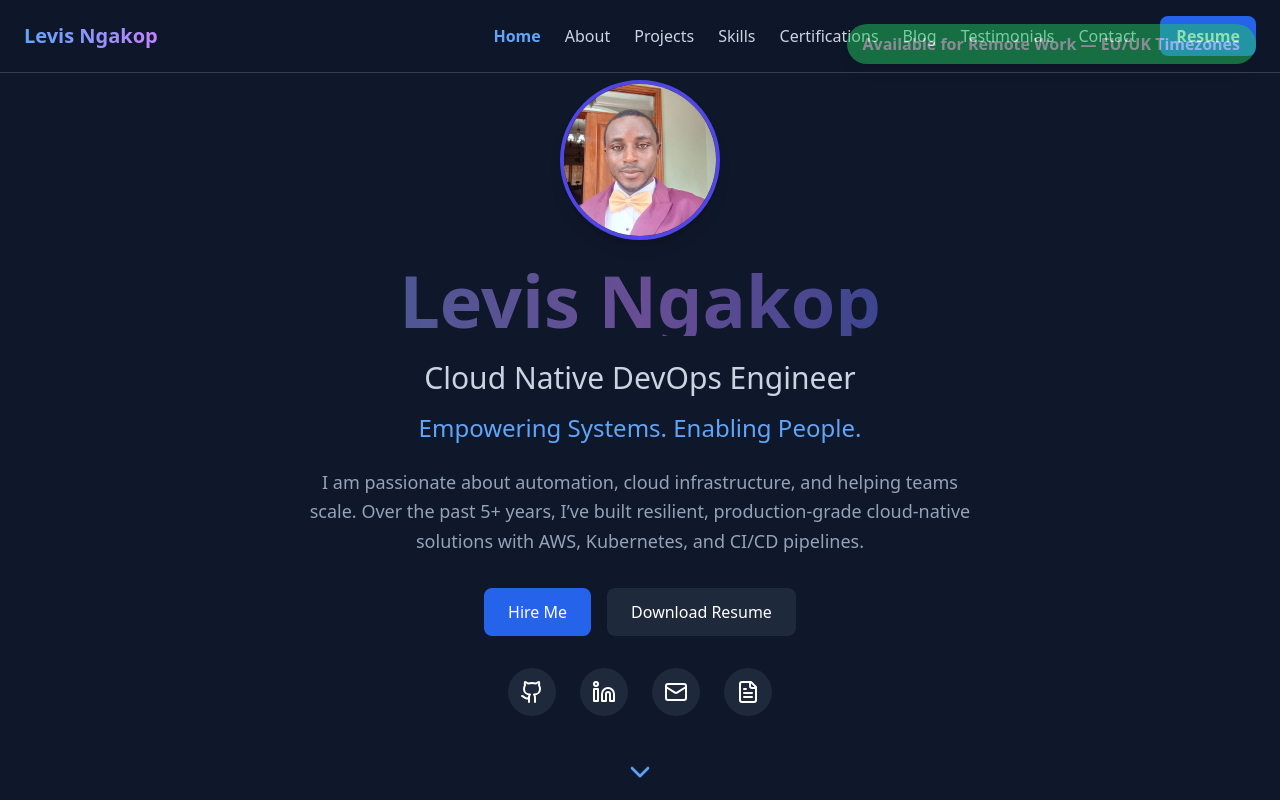
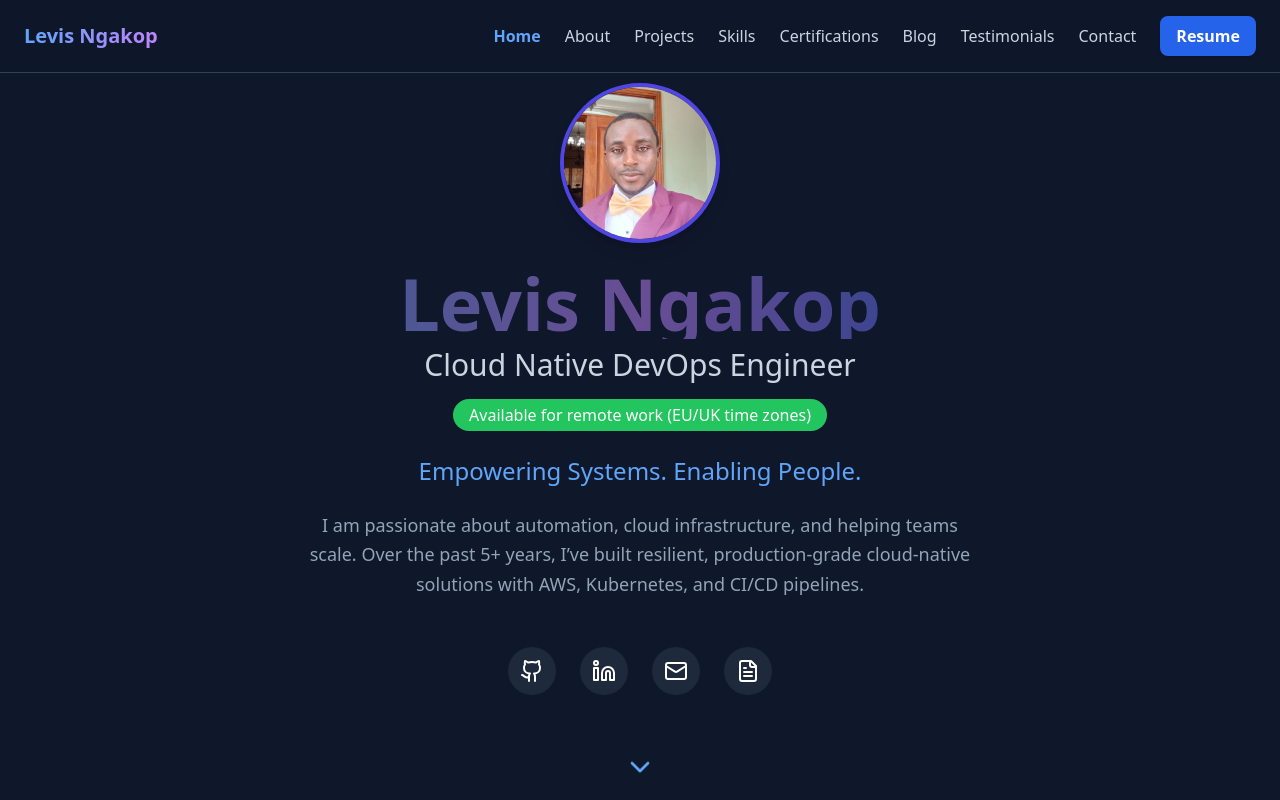
Before and after one commit to Levisngakop/porfolio-web-devops-engineer, a React (Vite) app: page / in a window 1280 px wide. Shown: the top 800 px of the page. Built offline with nearby package versions, Linux system fonts and the light colour scheme.

Commit message:
available to work

```diff
--- a/src/components/Hero.tsx
+++ b/src/components/Hero.tsx
@@ -7,13 +7,7 @@ const Hero: React.FC = () => {
   };
 
   return (
-    <section id="home" className="relative min-h-screen flex items-center justify-center pt-20 px-6 bg-slate-900">
-
-      {/* Availability Banner */}
-      <div className="fixed top-6 right-6 z-50 bg-green-500 text-white px-4 py-2 rounded-full font-semibold shadow-lg animate-pulse">
-        Available for Remote Work — EU/UK Timezones
-      </div>
-
+    <section id="home" className="min-h-screen flex items-center justify-center pt-20 px-6 bg-slate-900">
       <div className="container mx-auto text-center">
         <div className="max-w-4xl mx-auto">
           {/* Profile Image */}
@@ -24,14 +18,19 @@ const Hero: React.FC = () => {
           />
 
           {/* Name */}
-          <h1 className="text-5xl md:text-7xl font-bold mb-6 bg-gradient-to-r from-blue-400 via-purple-400 to-blue-600 bg-clip-text text-transparent animate-pulse">
+          <h1 className="text-5xl md:text-7xl font-bold mb-2 bg-gradient-to-r from-blue-400 via-purple-400 to-blue-600 bg-clip-text text-transparent animate-pulse">
             Levis Ngakop
           </h1>
 
-          {/* Title */}
+          {/* Role */}
           <h2 className="text-2xl md:text-3xl text-slate-300 mb-4 font-light">
             Cloud Native DevOps Engineer
           </h2>
+
+          {/* Availability Banner */}
+          <div className="inline-block bg-green-500 text-white px-4 py-1 rounded-full font-medium mb-6 text-sm md:text-base">
+            Available for remote work (EU/UK time zones)
+          </div>
 
           {/* Tagline */}
           <p className="text-xl md:text-2xl text-blue-400 mb-6 font-medium">
@@ -39,35 +38,19 @@ const Hero: React.FC = () => {
           </p>
 
           {/* Description */}
-          <p className="text-lg text-slate-400 mb-8 max-w-2xl mx-auto leading-relaxed">
+          <p className="text-lg text-slate-400 mb-12 max-w-2xl mx-auto leading-relaxed">
             I am passionate about automation, cloud infrastructure, and helping teams scale. Over the past 5+ years,
             I’ve built resilient, production-grade cloud-native solutions with AWS, Kubernetes, and CI/CD pipelines.
           </p>
 
-          {/* Main CTA Buttons */}
-          <div className="flex justify-center space-x-4 mb-8">
-            <a
-              href="mailto:levisngakop47@gmail.com"
-              className="bg-blue-600 text-white px-6 py-3 rounded-lg font-medium hover:bg-blue-700 transition"
-            >
-              Hire Me
-            </a>
-            <a
-              href="/resume/Levis_DevOps_Engineer_Resume.pdf"
-              download
-              className="bg-slate-800 text-white px-6 py-3 rounded-lg font-medium hover:bg-slate-900 transition"
-            >
-              Download Resume
-            </a>
-          </div>
-
-          {/* Social Icons */}
+          {/* Social Links */}
           <div className="flex justify-center space-x-6 mb-12">
             <a
               href="https://github.com/levisngakop"
               target="_blank"
               rel="noopener noreferrer"
-              className="p-3 rounded-full bg-slate-800 hover:bg-slate-700 transition"
+              aria-label="GitHub"
+              className="p-3 rounded-full bg-slate-800 hover:bg-slate-700 transition-colors focus:outline-none focus:ring-2 focus:ring-blue-400"
             >
               <Github size={24} />
             </a>
@@ -75,20 +58,24 @@ const Hero: React.FC = () => {
               href="https://linkedin.com/in/levisngakop"
               target="_blank"
               rel="noopener noreferrer"
-              className="p-3 rounded-full bg-slate-800 hover:bg-slate-700 transition"
+              aria-label="LinkedIn"
+              className="p-3 rounded-full bg-slate-800 hover:bg-slate-700 transition-colors focus:outline-none focus:ring-2 focus:ring-blue-400"
             >
               <Linkedin size={24} />
             </a>
             <a
               href="mailto:levisngakop47@gmail.com"
-              className="p-3 rounded-full bg-slate-800 hover:bg-slate-700 transition"
+              aria-label="Email"
+              className="p-3 rounded-full bg-slate-800 hover:bg-slate-700 transition-colors focus:outline-none focus:ring-2 focus:ring-blue-400"
             >
               <Mail size={24} />
             </a>
+            {/* Resume Download */}
             <a
               href="/resume/Levis_DevOps_Engineer_Resume.pdf"
               download
-              className="p-3 rounded-full bg-slate-800 hover:bg-slate-700 transition"
+              aria-label="Download Resume"
+              className="p-3 rounded-full bg-slate-800 hover:bg-slate-700 transition-colors focus:outline-none focus:ring-2 focus:ring-blue-400"
             >
               <FileText size={24} />
             </a>
@@ -97,7 +84,8 @@ const Hero: React.FC = () => {
           {/* Scroll Down */}
           <button
             onClick={scrollToAbout}
-            className="animate-bounce text-blue-400 hover:text-blue-300"
+            aria-label="Scroll to About section"
+            className="animate-bounce mt-4 text-blue-400 hover:text-blue-300 focus:outline-none"
           >
             <ChevronDown size={32} />
           </button>
```
